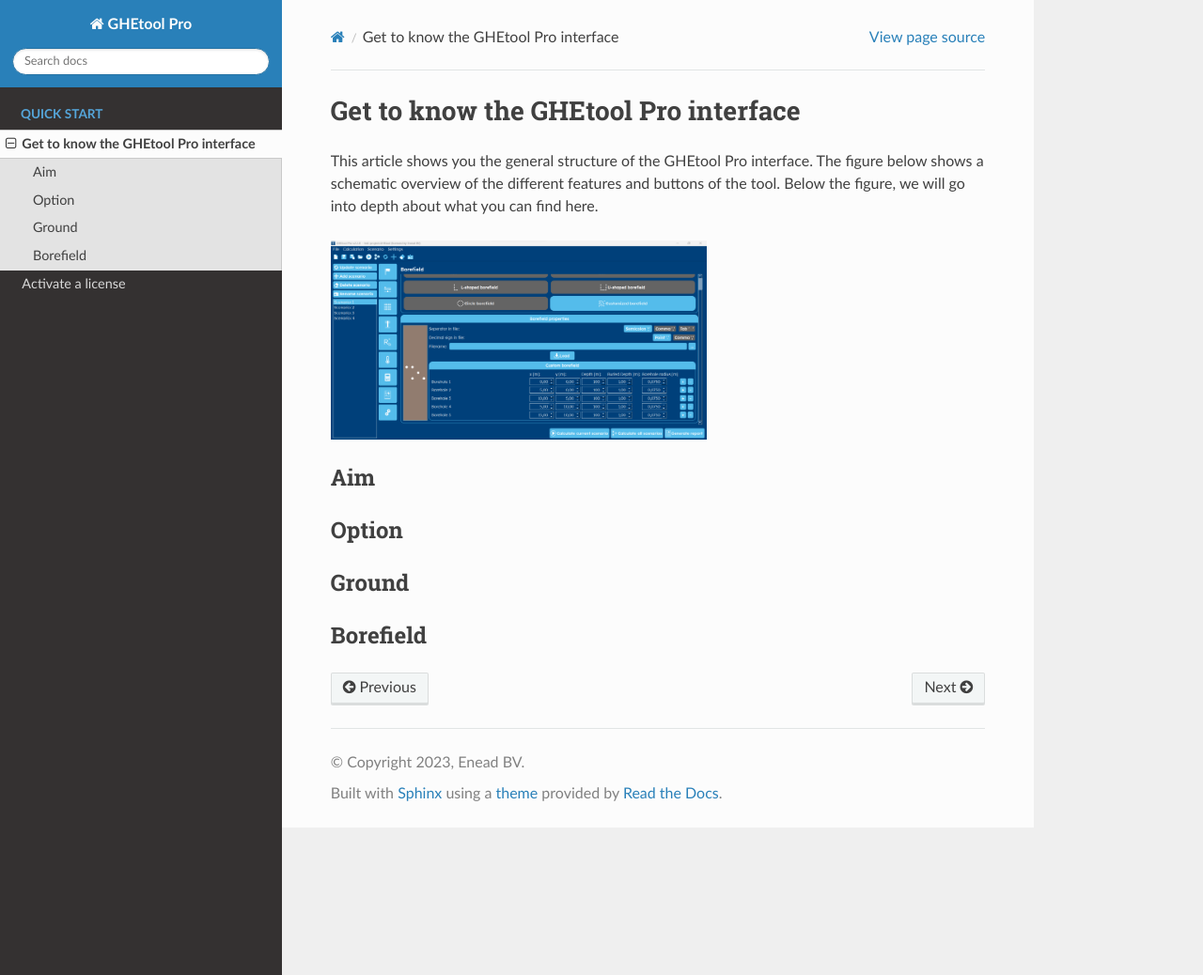
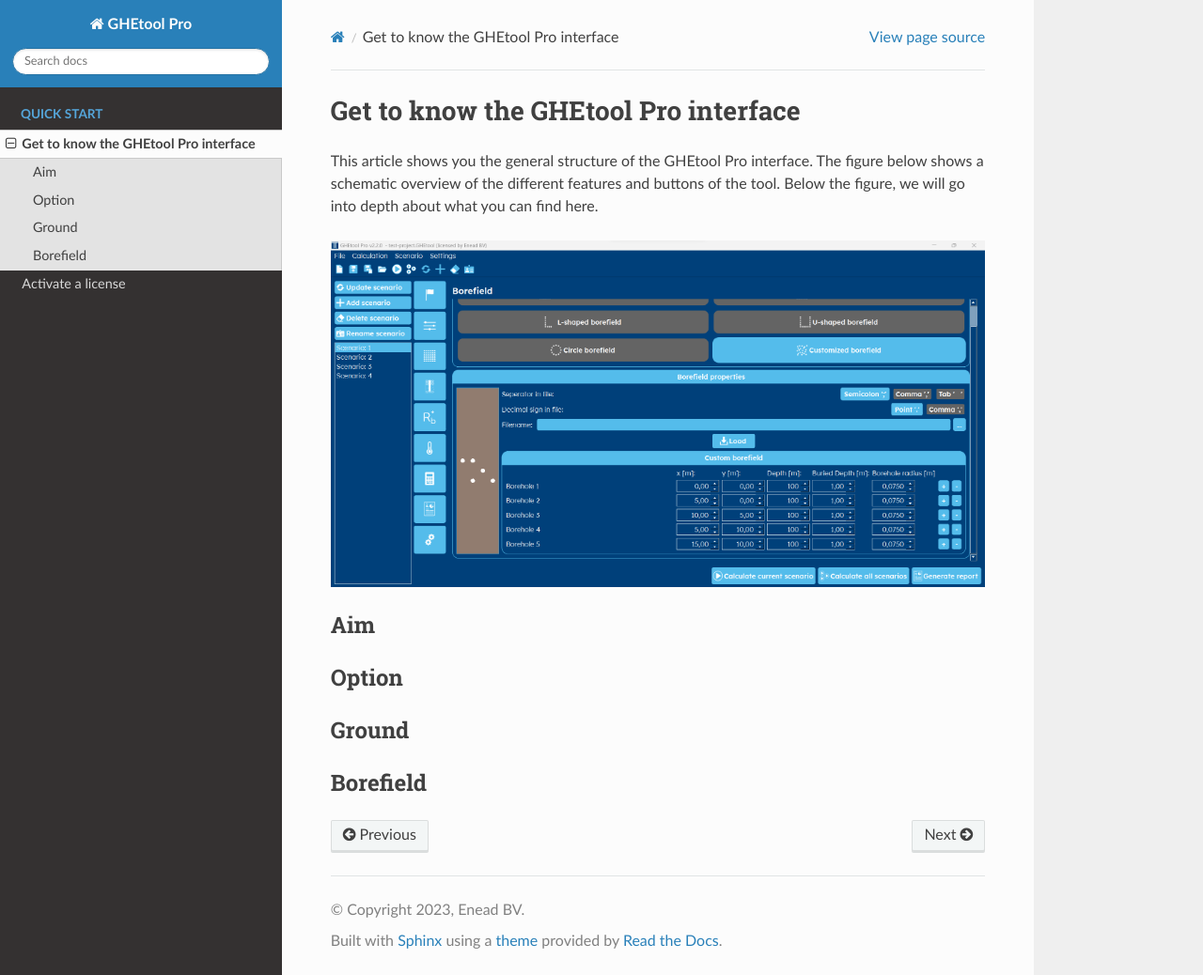
Before and after one commit to novakgeoenergie/GHEToolManual, a Sphinx documentation site: the page built from docs/sources/quick-start/interface.rst, in a window 1280 px wide and 1038 px high. Shown: the whole window at 94% size. Built offline with Sphinx 7.4.7 and the Read the Docs theme 2.0.0, drawn with Linux system fonts in a browser that asks for light colours; formulas are drawn with MathJax 3.

Commit message:
Full width

```diff
--- a/docs/sources/quick-start/interface.rst
+++ b/docs/sources/quick-start/interface.rst
@@ -5,11 +5,8 @@
 The figure below shows a schematic overview of the different features and buttons of the tool.
 Below the figure, we will go into depth about what you can find here.
 
-.. |Substitution Name| image:: Figures/Interface.png
-  :width: 400
-  :alt: Alternative text
-
-|Substitution Name|
+.. image:: Figures/Interface.png
+  :alt: GHEtool interface
 
 Aim
 ***
--- a/docs/sources/quick-start/license.rst
+++ b/docs/sources/quick-start/license.rst
@@ -8,7 +8,6 @@
 Activate a professional license
 *******************************
 
-|Substitution Name|
 
 Activate a trial period
 ***********************
```
